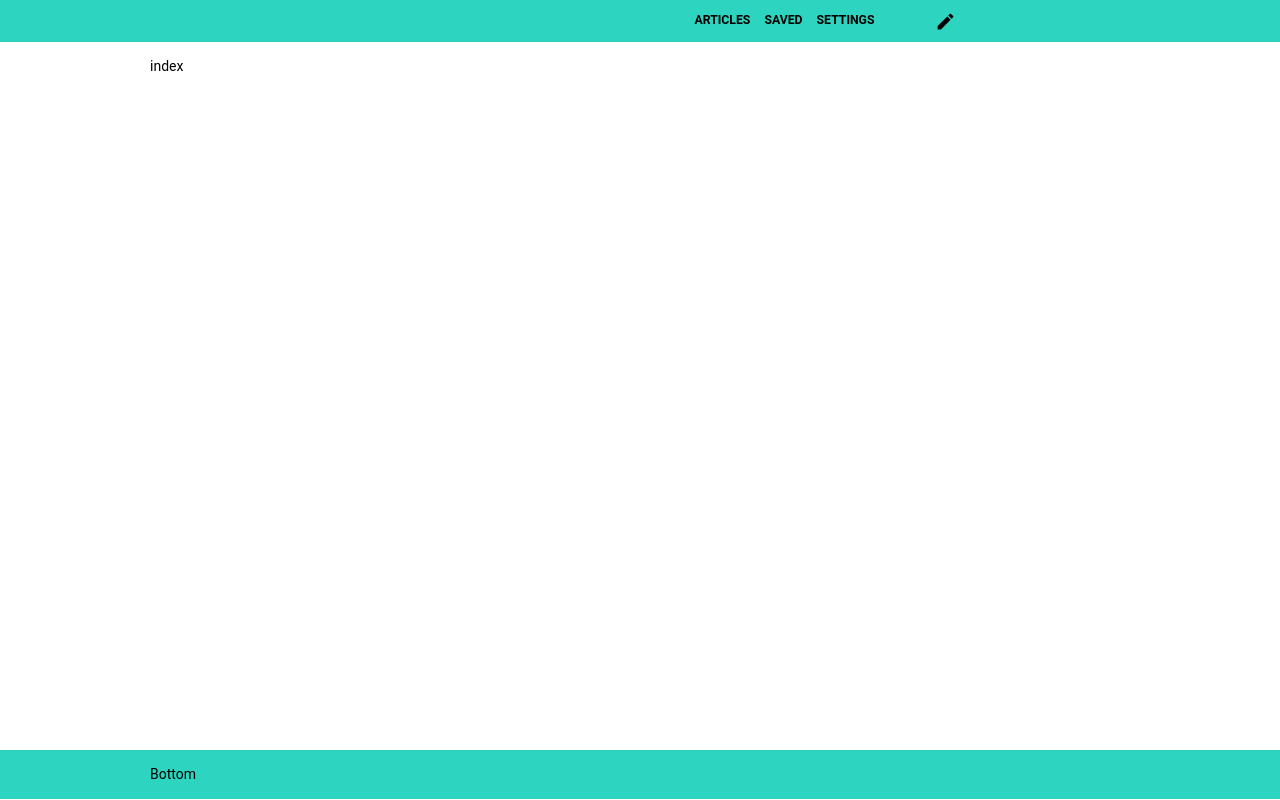
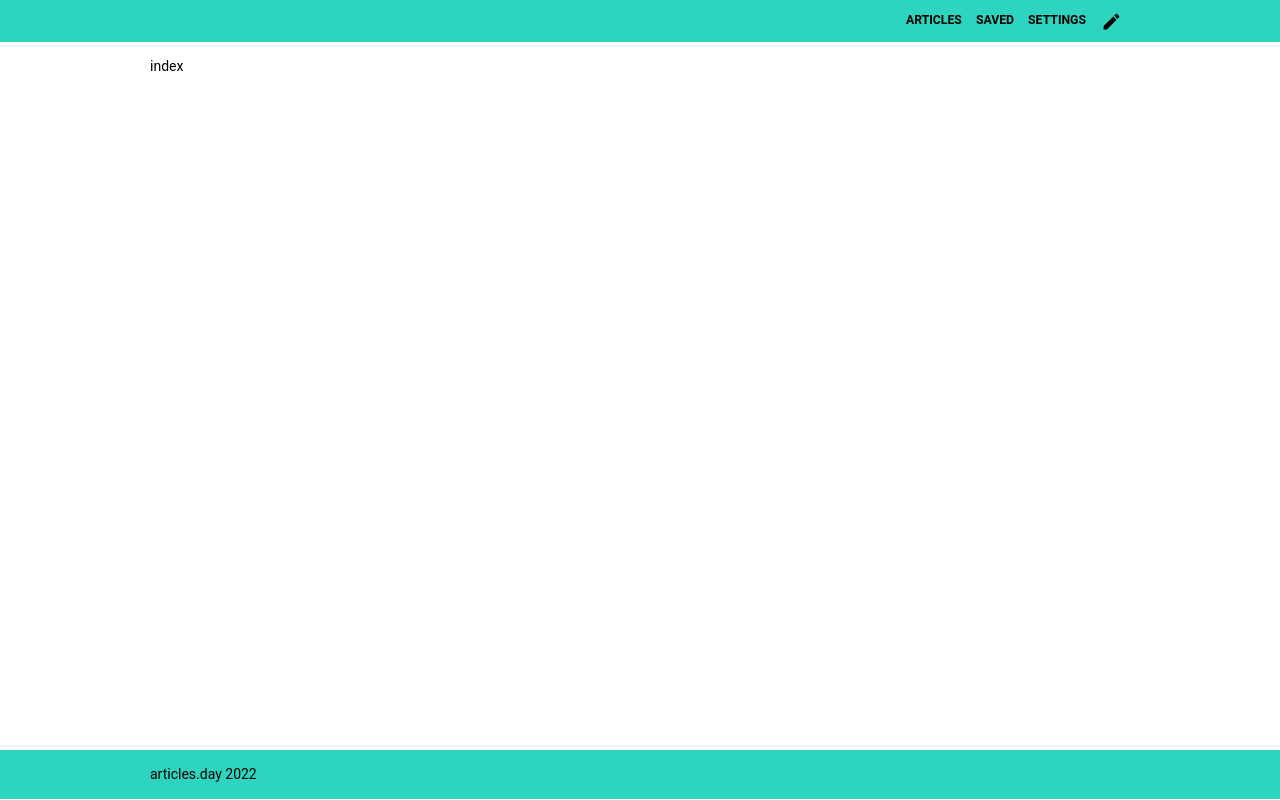
Before and after one commit to mooooburg-dev/articles-web, a Next.js app: page / in a window 1280 px wide. Built offline with nearby package versions, Linux system fonts and the light colour scheme; no server answers.

Commit message:
💄 Navbar 레이아웃, Bottom 내용 정리

```diff
--- a/src/components/Bottom.tsx
+++ b/src/components/Bottom.tsx
@@ -3,7 +3,9 @@ import React from 'react';
 export default function Bottom() {
   return (
     <div className="bottom bottom-0 w-full bg-teal-400">
-      <div className="inner relative mx-auto my-auto max-w-6xl p-4">Bottom</div>
+      <div className="inner relative mx-auto my-auto max-w-6xl p-4">
+        articles.day 2022
+      </div>
     </div>
   );
 }
--- a/src/components/Navbar.tsx
+++ b/src/components/Navbar.tsx
@@ -23,7 +23,7 @@ export default function Navbar({ children, ...args }: Props) {
               <Menu />
             </IconButton>
           </Grid>
-          <Grid item xs={9} className={'text-right'}>
+          <Grid item xs={9} md={12} className={'flex items-center justify-end'}>
             <ul className="flex justify-end text-sm font-bold child:mx-2">
               <li>
                 <Link href={'/articles'}>
@@ -47,8 +47,6 @@ export default function Navbar({ children, ...args }: Props) {
                 </Link>
               </li>
             </ul>
-          </Grid>
-          <Grid item xs={1} className={'text-right'}>
             <Link href={'/create'}>
               <IconButton color="inherit" component="span">
                 <Create />
```
